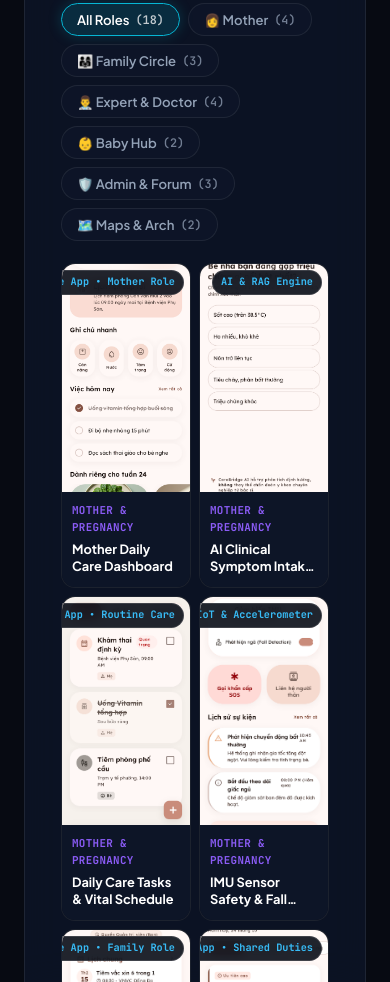
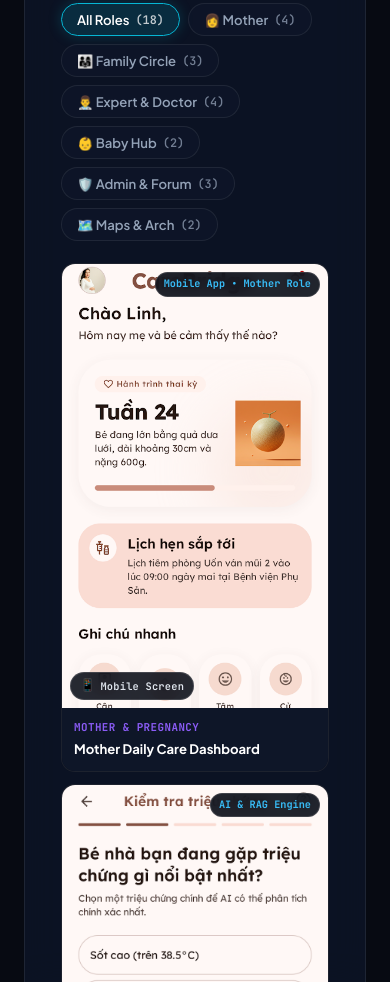
Before and after one commit to huynd4104/huynd4104, a plain HTML site: page portfolio/index.html in a window 390 px wide. Shown: the part 11018-12000 px from the top of the page. Drawn offline with Linux system fonts and the light colour scheme.

Commit message:
feat: design alternating bento layout with landscape web screens and portrait mobile mockups

```diff
--- a/portfolio/script.js
+++ b/portfolio/script.js
@@ -417,178 +417,221 @@ window.copyContact = copyContact;
    ========================================================================== */
 
 const carebridgeScreens = [
-  // 1. Mother Role & Journey
+  // 1. Mother Daily Care (Portrait) - 1 col
   {
     id: 'cb-mother-home',
     title: 'Mother Daily Care Dashboard',
     role: 'Mother & Pregnancy',
     category: 'mother',
+    orientation: 'portrait',
+    deviceType: '📱 Mobile Screen',
     badge: 'Mobile App • Mother Role',
     src: 'assets/carebridge-mother-home.png',
     desc: 'Personalized maternal health dashboard featuring daily gestational tracking, MOH milestones, medication reminders, and instant access to AI nurse assistance.'
   },
+  // 2. AI Clinical Symptom Intake (Portrait) - 1 col
   {
     id: 'cb-ai-symptom',
     title: 'AI Clinical Symptom Intake (RAG)',
     role: 'Mother & Pregnancy',
     category: 'mother',
+    orientation: 'portrait',
+    deviceType: '📱 Mobile Screen',
     badge: 'AI & RAG Engine',
     src: 'assets/carebridge-ai-symptom.png',
     desc: 'Conversational clinical triage powered by Google Gemini API & pgvector hybrid search, evaluating maternal symptoms against WHO/MOH guidelines.'
   },
+  // 3. Web Clinical Expert Portal (Landscape) - 2 cols (Completes Row 1: 1 + 1 + 2 = 4)
+  {
+    id: 'cb-web-expert-portal',
+    title: 'Web Clinical Expert Portal & EMR Records',
+    role: 'Doctor & Expert',
+    category: 'expert',
+    orientation: 'landscape',
+    deviceType: '💻 Desktop Web Portal',
+    badge: 'React 19 Web • Doctor EMR',
+    src: 'assets/carebridge-web-expert-portal.png',
+    desc: 'Desktop web portal for clinical experts to examine comprehensive electronic medical records (EMR), prescribe guidance, and manage scheduled shifts.'
+  },
+  // 4. AI Content Moderation Queue (Landscape) - 2 cols (Starts Row 2: 2 + 1 + 1 = 4)
+  {
+    id: 'cb-web-moderation-queue',
+    title: 'AI Moderation Queue & Content Safety Console',
+    role: 'Community & Admin',
+    category: 'community-admin',
+    orientation: 'landscape',
+    deviceType: '💻 Desktop Web Portal',
+    badge: 'React Web • Safety Queue',
+    src: 'assets/carebridge-web-moderation-queue.png',
+    desc: 'Administrative moderation workspace with automated AI toxicity scoring, unapproved medical claims flagging, and one-click quarantine actions.'
+  },
+  // 5. Family Care Group Sync (Portrait) - 1 col
+  {
+    id: 'cb-family-caregroup',
+    title: 'Family Care Group & Multi-Caregiver Sync',
+    role: 'Family Circle',
+    category: 'family',
+    orientation: 'portrait',
+    deviceType: '📱 Mobile Screen',
+    badge: 'Mobile App • Family Role',
+    src: 'assets/carebridge-family-caregroup.png',
+    desc: 'Collaborative care network allowing husband, grandparents, and caregivers to monitor pregnancy progression, share duties, and receive status updates.'
+  },
+  // 6. Real-time Family Emergency SOS (Portrait) - 1 col (Completes Row 2)
+  {
+    id: 'cb-family-alerts',
+    title: 'Real-Time Family Emergency SOS Alerts',
+    role: 'Family Circle',
+    category: 'family',
+    orientation: 'portrait',
+    deviceType: '📱 Mobile Screen',
+    badge: 'Real-time Alerts & Push',
+    src: 'assets/carebridge-family-alerts.png',
+    desc: 'Instant broadcast alerts dispatched to all registered family members when anomalous vitals, fall detection, or manual SOS triggers occur.'
+  },
+  // 7. Expert Mobile Home (Portrait) - 1 col
+  {
+    id: 'cb-expert-home',
+    title: 'Healthcare Expert Clinical Dashboard',
+    role: 'Doctor & Expert',
+    category: 'expert',
+    orientation: 'portrait',
+    deviceType: '📱 Mobile Screen',
+    badge: 'Mobile App • Doctor Role',
+    src: 'assets/carebridge-expert-home.png',
+    desc: 'Mobile clinical command center for pediatricians and OB/GYN specialists showing active patients, upcoming consults, and pending triage reviews.'
+  },
+  // 8. Enterprise System Admin Dashboard (Landscape) - 2 cols (Row 3 center)
+  {
+    id: 'cb-web-admin-dashboard',
+    title: 'Enterprise Operations & Admin Dashboard',
+    role: 'Community & Admin',
+    category: 'community-admin',
+    orientation: 'landscape',
+    deviceType: '💻 Desktop Web Portal',
+    badge: 'React Web • Admin Operations',
+    src: 'assets/carebridge-web-admin-dashboard.png',
+    desc: 'Central operations console monitoring 88 use case endpoints, doctor licensing verification, platform traffic analytics, and database health.'
+  },
+  // 9. Doctor Consultation Queue (Portrait) - 1 col (Completes Row 3: 1 + 2 + 1 = 4)
+  {
+    id: 'cb-expert-consultation-requests',
+    title: 'Consultation Queue & Triage Intake',
+    role: 'Doctor & Expert',
+    category: 'expert',
+    orientation: 'portrait',
+    deviceType: '📱 Mobile Screen',
+    badge: 'Mobile App • Patient Triage',
+    src: 'assets/carebridge-expert-consultation-requests.png',
+    desc: 'Incoming patient consultation request management with prioritized AI urgency scores, clinical notes review, and instant appointment confirmation.'
+  },
+  // 10. WebRTC Teleconsultation Video (Portrait) - 1 col
+  {
+    id: 'cb-teleconsultation',
+    title: 'High-Definition Teleconsultation (WebRTC)',
+    role: 'Doctor & Expert',
+    category: 'expert',
+    orientation: 'portrait',
+    deviceType: '📱 Mobile Screen',
+    badge: 'ZegoCloud WebRTC Video',
+    src: 'assets/carebridge-teleconsultation.png',
+    desc: 'Secure end-to-end 1-on-1 video call between certified doctor and mother with screen sharing, automated session recording, and real-time messaging.'
+  },
+  // 11. Baby Profiles Hub (Portrait) - 1 col
+  {
+    id: 'cb-baby-profiles',
+    title: 'Child & Infant Digital Health Records',
+    role: 'Baby & Child Hub',
+    category: 'baby',
+    orientation: 'portrait',
+    deviceType: '📱 Mobile Screen',
+    badge: 'Mobile App • Pediatric Hub',
+    src: 'assets/carebridge-baby-profiles.png',
+    desc: 'Multi-child digital profile tracking immunization history, developmental milestones, pediatric checkups, and allergy registries.'
+  },
+  // 12. WHO Baby Growth Milestone Curve (Portrait) - 1 col
+  {
+    id: 'cb-baby-growth-chart',
+    title: 'WHO Pediatric Growth & Milestone Curves',
+    role: 'Baby & Child Hub',
+    category: 'baby',
+    orientation: 'portrait',
+    deviceType: '📱 Mobile Screen',
+    badge: 'Analytics & Standards',
+    src: 'assets/carebridge-baby-growth-chart.png',
+    desc: 'Dynamic WHO growth chart plotting weight-for-age, height-for-age, and BMI percentiles with automated pediatric percentile anomaly alerts.'
+  },
+  // 13. IMU Accelerometer Safety Monitoring (Portrait) - 1 col (Completes Row 4: 1 + 1 + 1 + 1 = 4)
+  {
+    id: 'cb-safety-monitoring',
+    title: 'IMU Sensor Safety & Fall Detection',
+    role: 'Mother & Pregnancy',
+    category: 'mother',
+    orientation: 'portrait',
+    deviceType: '📱 Mobile Screen',
+    badge: 'IoT & Accelerometer',
+    src: 'assets/carebridge-safety-monitoring.png',
+    desc: 'Real-time maternal fall detection leveraging mobile accelerometer and gyroscope data with 30-second emergency dispatch countdown timer.'
+  },
+  // 14. Architecture Blueprint (Landscape) - 2 cols (Starts Row 5: 2 + 1 + 1 = 4)
+  {
+    id: 'cb-architecture',
+    title: 'Modular Monolith Architecture Blueprint',
+    role: 'System Architecture',
+    category: 'emergency',
+    orientation: 'landscape',
+    deviceType: '📐 System Blueprint',
+    badge: 'Spring Boot 3.5 & Docker',
+    src: 'assets/carebridge-architecture.png',
+    desc: 'Comprehensive system architecture diagram illustrating 9 domain modules, RS256 key rotation ring, RAG pipeline, WebRTC media, and PostgreSQL schema.'
+  },
+  // 15. Hospital Locator GIS (Portrait) - 1 col
+  {
+    id: 'cb-hospital-map',
+    title: 'Emergency GIS Hospital Locator & Routing',
+    role: 'Emergency & Maps',
+    category: 'emergency',
+    orientation: 'portrait',
+    deviceType: '📱 Mobile Screen',
+    badge: 'TrackAsia GIS & GPS',
+    src: 'assets/carebridge-hospital-map.png',
+    desc: 'Proximity-based interactive map finding accredited maternal & pediatric hospitals within seconds, with turn-by-turn routing and direct hotline dial.'
+  },
+  // 16. Maternal Community Forum (Portrait) - 1 col (Completes Row 5)
+  {
+    id: 'cb-community-moderation',
+    title: 'Maternal Community & Doctor Q&A Forum',
+    role: 'Community & Admin',
+    category: 'community-admin',
+    orientation: 'portrait',
+    deviceType: '📱 Mobile Screen',
+    badge: 'Mobile Community',
+    src: 'assets/carebridge-community-moderation.png',
+    desc: 'Peer support community with verified doctor badges, stage-based topic channels, and automated semantic sentiment & content guardrails.'
+  },
+  // 17. Today Tasks (Portrait) - 1 col
   {
     id: 'cb-today-tasks',
     title: 'Daily Care Tasks & Vital Schedule',
     role: 'Mother & Pregnancy',
     category: 'mother',
+    orientation: 'portrait',
+    deviceType: '📱 Mobile Screen',
     badge: 'Mobile App • Routine Care',
     src: 'assets/carebridge-today-tasks.png',
     desc: 'Automated daily clinical care checklist including blood pressure logging, fetal movement count, hydration goals, and doctor appointments.'
   },
-  {
-    id: 'cb-safety-monitoring',
-    title: 'IMU Sensor Safety & Fall Detection',
-    role: 'Mother & Pregnancy',
-    category: 'mother',
-    badge: 'IoT & Accelerometer',
-    src: 'assets/carebridge-safety-monitoring.png',
-    desc: 'Real-time maternal fall detection leveraging mobile accelerometer and gyroscope data with 30-second emergency dispatch countdown timer.'
-  },
-
-  // 2. Family Cooperative Care Circle
-  {
-    id: 'cb-family-caregroup',
-    title: 'Family Care Group & Multi-Caregiver Sync',
-    role: 'Family Circle',
-    category: 'family',
-    badge: 'Mobile App • Family Role',
-    src: 'assets/carebridge-family-caregroup.png',
-    desc: 'Collaborative care network allowing husband, grandparents, and caregivers to monitor pregnancy progression, share duties, and receive status updates.'
-  },
+  // 18. Family Tasks (Portrait) - 1 col
   {
     id: 'cb-family-tasks',
     title: 'Family Cooperative Care Tasks',
     role: 'Family Circle',
     category: 'family',
+    orientation: 'portrait',
+    deviceType: '📱 Mobile Screen',
     badge: 'Mobile App • Shared Duties',
     src: 'assets/carebridge-family-tasks.png',
     desc: 'Delegated household and caregiving checklist for family members, ensuring timely medicine purchase, nutrition prep, and clinic check-ins.'
-  },
-  {
-    id: 'cb-family-alerts',
-    title: 'Real-Time Family Emergency SOS Alerts',
-    role: 'Family Circle',
-    category: 'family',
-    badge: 'Real-time Alerts & Push',
-    src: 'assets/carebridge-family-alerts.png',
-    desc: 'Instant broadcast alerts dispatched to all registered family members when anomalous vitals, fall detection, or manual SOS triggers occur.'
-  },
-
-  // 3. Healthcare Expert & Doctor Experience
-  {
-    id: 'cb-expert-home',
-    title: 'Healthcare Expert Dashboard',
-    role: 'Doctor & Expert',
-    category: 'expert',
-    badge: 'Mobile App • Doctor Role',
-    src: 'assets/carebridge-expert-home.png',
-    desc: 'Mobile clinical command center for pediatricians and OB/GYN specialists showing active patients, upcoming consults, and pending triage reviews.'
-  },
-  {
-    id: 'cb-expert-consultation-requests',
-    title: 'Consultation Queue & Triage Intake',
-    role: 'Doctor & Expert',
-    category: 'expert',
-    badge: 'Mobile App • Patient Triage',
-    src: 'assets/carebridge-expert-consultation-requests.png',
-    desc: 'Incoming patient consultation request management with prioritized AI urgency scores, clinical notes review, and instant appointment confirmation.'
-  },
-  {
-    id: 'cb-teleconsultation',
-    title: 'High-Definition Teleconsultation (WebRTC)',
-    role: 'Doctor & Expert',
-    category: 'expert',
-    badge: 'ZegoCloud WebRTC Video',
-    src: 'assets/carebridge-teleconsultation.png',
-    desc: 'Secure end-to-end 1-on-1 video call between certified doctor and mother with screen sharing, automated session recording, and real-time messaging.'
-  },
-  {
-    id: 'cb-web-expert-portal',
-    title: 'Web Clinical Expert Portal',
-    role: 'Doctor & Expert',
-    category: 'expert',
-    badge: 'React 19 Web App',
-    src: 'assets/carebridge-web-expert-portal.png',
-    desc: 'Desktop web portal for clinical experts to examine comprehensive electronic medical records (EMR), prescribe guidance, and manage scheduled shifts.'
-  },
-
-  // 4. Baby & Child Health Hub
-  {
-    id: 'cb-baby-profiles',
-    title: 'Child & Infant Digital Health Records',
-    role: 'Baby & Child Hub',
-    category: 'baby',
-    badge: 'Mobile App • Pediatric Hub',
-    src: 'assets/carebridge-baby-profiles.png',
-    desc: 'Multi-child digital profile tracking immunization history, developmental milestones, pediatric checkups, and allergy registries.'
-  },
-  {
-    id: 'cb-baby-growth-chart',
-    title: 'WHO Pediatric Growth & Milestone Curves',
-    role: 'Baby & Child Hub',
-    category: 'baby',
-    badge: 'Analytics & Standards',
-    src: 'assets/carebridge-baby-growth-chart.png',
-    desc: 'Dynamic WHO growth chart plotting weight-for-age, height-for-age, and BMI percentiles with automated pediatric percentile anomaly alerts.'
-  },
-
-  // 5. Community & Admin Safety
-  {
-    id: 'cb-community-moderation',
-    title: 'Maternal Community & Doctor Q&A Forum',
-    role: 'Community & Admin',
-    category: 'community-admin',
-    badge: 'Mobile Community',
-    src: 'assets/carebridge-community-moderation.png',
-    desc: 'Peer support community with verified doctor badges, stage-based topic channels, and automated semantic sentiment & content guardrails.'
-  },
-  {
-    id: 'cb-web-moderation-queue',
-    title: 'AI Moderation Queue & Content Safety',
-    role: 'Community & Admin',
-    category: 'community-admin',
-    badge: 'React Web • Content Safety',
-    src: 'assets/carebridge-web-moderation-queue.png',
-    desc: 'Administrative moderation workspace with automated AI toxicity scoring, unapproved medical claims flagging, and one-click quarantine actions.'
-  },
-  {
-    id: 'cb-web-admin-dashboard',
-    title: 'Enterprise System Admin Dashboard',
-    role: 'Community & Admin',
-    category: 'community-admin',
-    badge: 'React Web • Operations Center',
-    src: 'assets/carebridge-web-admin-dashboard.png',
-    desc: 'Central operations console monitoring 88 use case endpoints, doctor licensing verification, platform traffic analytics, and database health.'
-  },
-
-  // 6. Emergency GIS & Architecture
-  {
-    id: 'cb-hospital-map',
-    title: 'Emergency GIS Hospital Locator & Routing',
-    role: 'Emergency & Maps',
-    category: 'emergency',
-    badge: 'TrackAsia GIS & GPS',
-    src: 'assets/carebridge-hospital-map.png',
-    desc: 'Proximity-based interactive map finding accredited maternal & pediatric hospitals within seconds, with turn-by-turn routing and direct hotline dial.'
-  },
-  {
-    id: 'cb-architecture',
-    title: 'Modular Monolith Architecture Blueprint',
-    role: 'System Architecture',
-    category: 'emergency',
-    badge: 'Spring Boot 3.5 & Docker',
-    src: 'assets/carebridge-architecture.png',
-    desc: 'Comprehensive system architecture diagram illustrating 9 domain modules, RS256 key rotation ring, RAG pipeline, WebRTC media, and PostgreSQL schema.'
   }
 ];
 
@@ -658,14 +701,22 @@ function renderCarebridgeGallery() {
   const shouldLimit = (activeGalleryRole === 'all') && !isGalleryExpanded;
   const visibleItems = shouldLimit ? filtered.slice(0, INITIAL_VISIBLE_COUNT) : filtered;
 
-  // Render cards
+  // Render cards with alternating orientation & device tags
   gridContainer.innerHTML = visibleItems.map((screen) => {
     const globalIndex = carebridgeScreens.findIndex(s => s.id === screen.id);
+    const isLandscape = screen.orientation === 'landscape';
+    const orientationClass = isLandscape ? 'landscape-card' : 'portrait-card';
+    const blueprintClass = screen.id === 'cb-architecture' ? 'wide-blueprint' : '';
+
     return `
-      <div class="gallery-card" onclick="openImageLightbox(${globalIndex})" role="button" tabindex="0" aria-label="View screenshot: ${escapeHtml(screen.title)}">
+      <div class="gallery-card ${orientationClass} ${blueprintClass}" onclick="openImageLightbox(${globalIndex})" role="button" tabindex="0" aria-label="View screenshot: ${escapeHtml(screen.title)}">
         <div class="gallery-card-thumb">
           <img src="${screen.src}" alt="${escapeHtml(screen.title)}" loading="lazy">
           <div class="gallery-card-badge">${escapeHtml(screen.badge)}</div>
+          <div class="gallery-card-device">
+            <span class="device-icon">${escapeHtml(screen.deviceType.split(' ')[0])}</span>
+            <span>${escapeHtml(screen.deviceType.split(' ').slice(1).join(' '))}</span>
+          </div>
           <div class="gallery-zoom-overlay">
             <div class="zoom-icon-circle">
               <svg viewBox="0 0 24 24" width="22" height="22" fill="none" stroke="currentColor" stroke-width="2.5">
@@ -804,6 +855,17 @@ function updateLightboxContent() {
   const descEl = document.getElementById('lightboxDesc');
   const rawLinkEl = document.getElementById('lightboxRawLink');
 
+  const dialog = document.getElementById('imageLightboxModal');
+  if (dialog) {
+    if (screen.orientation === 'landscape') {
+      dialog.classList.add('is-landscape');
+      dialog.classList.remove('is-portrait');
+    } else {
+      dialog.classList.add('is-portrait');
+      dialog.classList.remove('is-landscape');
+    }
+  }
+
   if (badgeEl) badgeEl.textContent = `${screen.role.toUpperCase()} • ${screen.badge}`;
   if (titleEl) titleEl.textContent = screen.title;
   if (counterEl) counterEl.textContent = `${currentLightboxIndex + 1} / ${carebridgeScreens.length}`;
--- a/portfolio/style.css
+++ b/portfolio/style.css
@@ -1124,15 +1124,17 @@ img {
   font-family: var(--font-mono);
 }
 
-/* Gallery Grid */
+/* Gallery Bento Grid with Alternating Orientations */
 .gallery-cards-grid {
   display: grid;
-  grid-template-columns: repeat(6, 1fr);
-  gap: 14px;
+  grid-template-columns: repeat(4, 1fr);
+  grid-auto-flow: dense;
+  gap: 16px;
+  align-items: stretch;
 }
 
 .gallery-card {
-  background: rgba(11, 16, 29, 0.9);
+  background: rgba(11, 16, 29, 0.92);
   border: 1px solid var(--border-subtle);
   border-radius: var(--radius-md);
   overflow: hidden;
@@ -1145,34 +1147,69 @@ img {
 }
 
 .gallery-card:hover, .gallery-card:focus-visible {
-  transform: translateY(-6px);
+  transform: translateY(-5px);
   border-color: var(--accent-cyan);
-  box-shadow: 0 12px 28px -6px rgba(6, 182, 212, 0.3);
-}
-
-.gallery-card-thumb {
+  box-shadow: 0 14px 30px -8px rgba(6, 182, 212, 0.35);
+}
+
+/* Portrait Mobile Cards (1 Column) */
+.gallery-card.portrait-card {
+  grid-column: span 1;
+}
+
+.gallery-card.portrait-card .gallery-card-thumb {
   position: relative;
   width: 100%;
-  aspect-ratio: 9/16;
-  background: #000;
+  aspect-ratio: 9 / 16;
+  background: #030712;
   overflow: hidden;
 }
 
-.gallery-card-thumb img {
+.gallery-card.portrait-card .gallery-card-thumb img {
   width: 100%;
   height: 100%;
   object-fit: cover;
+  object-position: top center;
   transition: transform var(--transition-slow);
 }
 
+/* Landscape Desktop Web & Blueprint Cards (2 Columns) */
+.gallery-card.landscape-card {
+  grid-column: span 2;
+}
+
+.gallery-card.landscape-card .gallery-card-thumb {
+  position: relative;
+  width: 100%;
+  aspect-ratio: 16 / 10;
+  background: #030712;
+  overflow: hidden;
+}
+
+.gallery-card.landscape-card .gallery-card-thumb img {
+  width: 100%;
+  height: 100%;
+  object-fit: cover;
+  object-position: top center;
+  transition: transform var(--transition-slow);
+}
+
+.gallery-card.landscape-card.wide-blueprint .gallery-card-thumb {
+  aspect-ratio: 16 / 9;
+}
+
+.gallery-card.landscape-card.wide-blueprint .gallery-card-thumb img {
+  object-position: center center;
+}
+
 .gallery-card:hover .gallery-card-thumb img {
-  transform: scale(1.07);
+  transform: scale(1.04);
 }
 
 .gallery-card-badge {
   position: absolute;
-  top: 6px;
-  right: 6px;
+  top: 8px;
+  right: 8px;
   background: rgba(3, 7, 18, 0.88);
   backdrop-filter: blur(6px);
   border: 1px solid rgba(255, 255, 255, 0.14);
@@ -1186,6 +1223,31 @@ img {
   white-space: nowrap;
 }
 
+/* Device Pill (Bottom Left of Thumbnail) */
+.gallery-card-device {
+  position: absolute;
+  bottom: 8px;
+  left: 8px;
+  background: rgba(3, 7, 18, 0.86);
+  backdrop-filter: blur(8px);
+  border: 1px solid rgba(255, 255, 255, 0.14);
+  border-radius: var(--radius-pill);
+  padding: 3px 9px;
+  font-size: 0.65rem;
+  font-weight: 600;
+  color: #e2e8f0;
+  font-family: var(--font-mono);
+  z-index: 2;
+  display: inline-flex;
+  align-items: center;
+  gap: 5px;
+  letter-spacing: 0.02em;
+}
+
+.gallery-card-device .device-icon {
+  font-size: 0.76rem;
+}
+
 .gallery-zoom-overlay {
   position: absolute;
   inset: 0;
@@ -1231,11 +1293,11 @@ img {
 }
 
 .gallery-card-meta {
-  padding: 10px 10px 12px;
+  padding: 11px 12px 13px;
   display: flex;
   flex-direction: column;
   gap: 4px;
-  background: rgba(15, 23, 42, 0.85);
+  background: rgba(15, 23, 42, 0.92);
   flex: 1;
 }
 
@@ -1245,11 +1307,11 @@ img {
   color: var(--accent-violet);
   font-family: var(--font-mono);
   text-transform: uppercase;
-  letter-spacing: 0.03em;
+  letter-spacing: 0.04em;
 }
 
 .gallery-card-title {
-  font-size: 0.8rem;
+  font-size: 0.82rem;
   font-weight: 700;
   color: #fff;
   line-height: 1.35;
@@ -2167,7 +2229,16 @@ img {
   }
 
   .gallery-cards-grid {
-    grid-template-columns: repeat(4, 1fr);
+    grid-template-columns: repeat(2, 1fr);
+    gap: 14px;
+  }
+
+  .gallery-card.landscape-card {
+    grid-column: span 2;
+  }
+
+  .gallery-card.portrait-card {
+    grid-column: span 1;
   }
 }
 
@@ -2194,8 +2265,16 @@ img {
   }
 
   .gallery-cards-grid {
-    grid-template-columns: repeat(3, 1fr);
-    gap: 10px;
+    grid-template-columns: repeat(2, 1fr);
+    gap: 12px;
+  }
+
+  .gallery-card.landscape-card {
+    grid-column: span 2;
+  }
+
+  .gallery-card.portrait-card {
+    grid-column: span 1;
   }
 
   .gallery-header-row {
@@ -2259,14 +2338,27 @@ img {
   }
 }
 
-@media (max-width: 480px) {
+@media (max-width: 540px) {
   .metrics-grid {
     grid-template-columns: 1fr;
   }
 
   .gallery-cards-grid {
-    grid-template-columns: repeat(2, 1fr);
-    gap: 8px;
+    grid-template-columns: 1fr;
+    gap: 12px;
+  }
+
+  .gallery-card.landscape-card,
+  .gallery-card.portrait-card {
+    grid-column: span 1;
+  }
+
+  .gallery-card.portrait-card .gallery-card-thumb {
+    aspect-ratio: 9 / 15;
+  }
+
+  .gallery-card.landscape-card .gallery-card-thumb {
+    aspect-ratio: 16 / 10;
   }
 
   .btn-expand-gallery {
```
